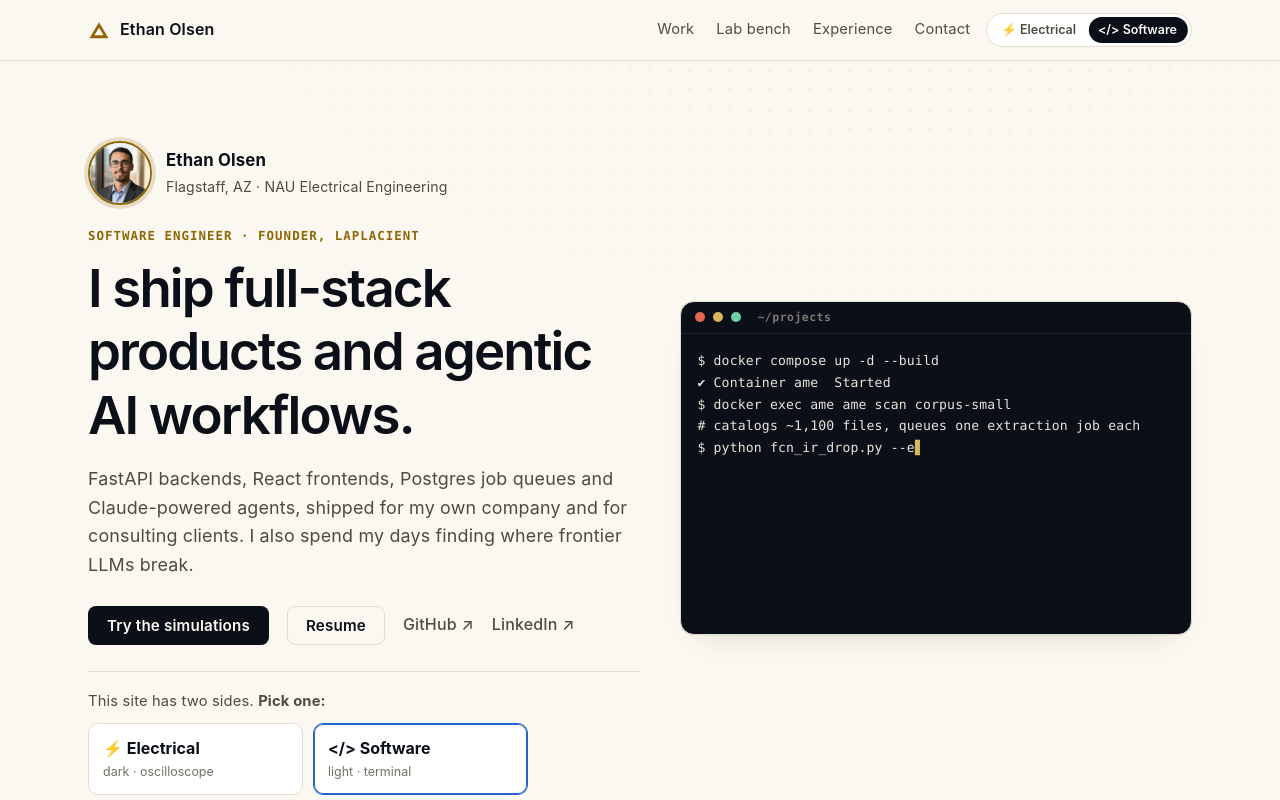
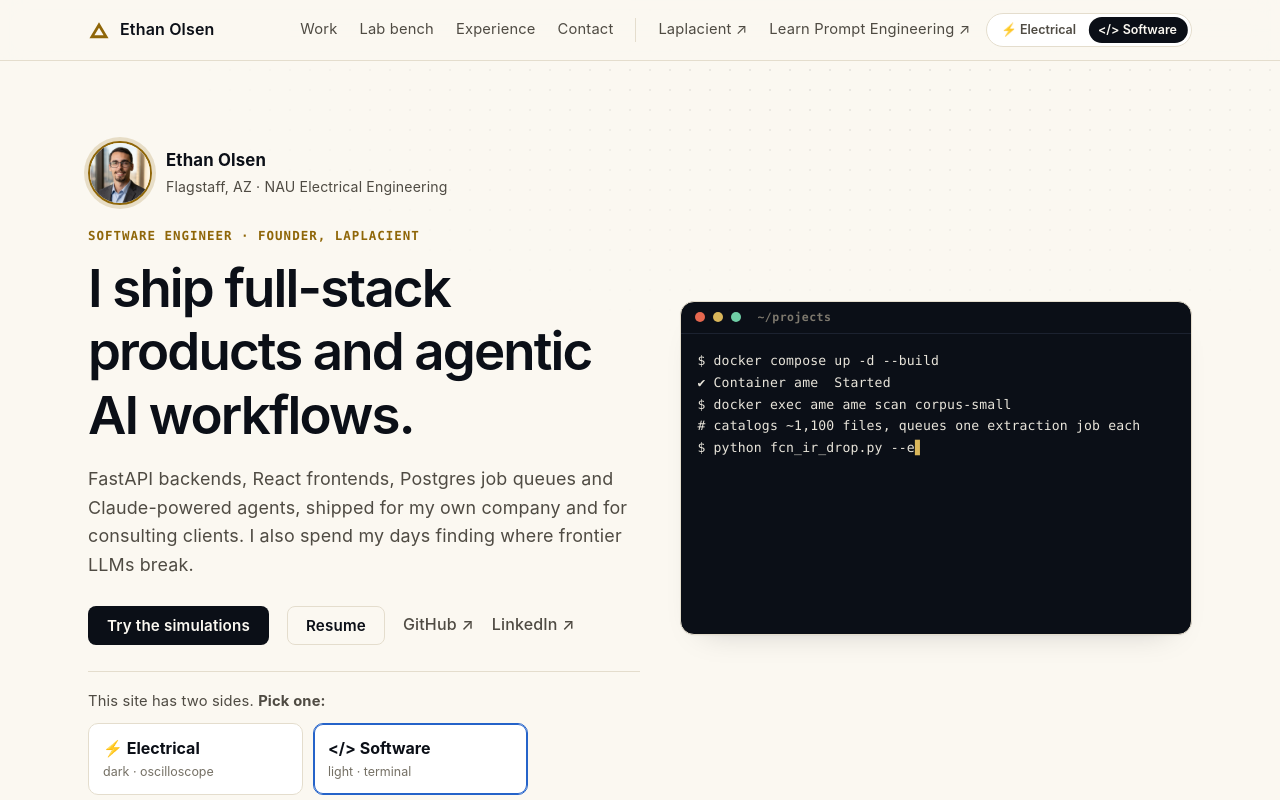
Before and after one commit to ejom/portfolio, a website built with Vite: page index.html in a window 1280 px wide. Shown: the top 800 px of the page. Built offline with nearby package versions, Linux system fonts and the light colour scheme.

Commit message:
add website links

```diff
--- a/index.html
+++ b/index.html
@@ -33,6 +33,8 @@
           <a href="#labs">Lab bench</a>
           <a href="#experience">Experience</a>
           <a href="#contact">Contact</a>
+          <a class="ext" href="https://laplacient.com" target="_blank" rel="noopener">Laplacient ↗</a>
+          <a class="ext" href="https://learn-prompt-engineering.com" target="_blank" rel="noopener">Learn Prompt Engineering ↗</a>
         </nav>
         <button class="mode-switch" type="button" role="switch" aria-checked="false" data-mode-toggle aria-label="Switch between Electrical (dark) and Software (light) mode">
           <span class="ms-ee">⚡ Electrical</span><span class="ms-sw">&lt;/&gt; Software</span>
--- a/src/styles.css
+++ b/src/styles.css
@@ -147,6 +147,9 @@ html[data-mode="sw"] [data-show="ee"] { display: none !important; }
 .nav-links { display: flex; gap: 22px; margin-left: auto; }
 .nav-links a { color: var(--muted); text-decoration: none; font-size: 0.92rem; }
 .nav-links a:hover { color: var(--text); }
+/* External sites, set apart from the in-page section links. */
+.nav-links .ext { white-space: nowrap; }
+.nav-links a:not(.ext) + .ext { padding-left: 22px; border-left: 1px solid var(--border); }
 
 .mode-switch {
   position: relative; display: inline-flex; padding: 3px; border-radius: 999px;
@@ -167,6 +170,9 @@ html[data-mode="sw"] [data-show="ee"] { display: none !important; }
 
 @media (max-width: 760px) {
   .brand span { display: none; }
+}
+/* Collapse the links into the menu before they crowd the mode switch. */
+@media (max-width: 1080px) {
   .mode-switch { margin-left: auto; }
   .mode-switch span { padding: 7px 9px; }
   .nav-menu { display: block; }
@@ -176,6 +182,7 @@ html[data-mode="sw"] [data-show="ee"] { display: none !important; }
   }
   .nav-links.open { display: flex; }
   .nav-links a { padding: 10px 0; font-size: 1rem; }
+  .nav-links a:not(.ext) + .ext { padding-left: 0; border-left: 0; border-top: 1px solid var(--border); margin-top: 6px; padding-top: 16px; }
 }
 
 /* ----------------------------------------------------------------- hero */
```
